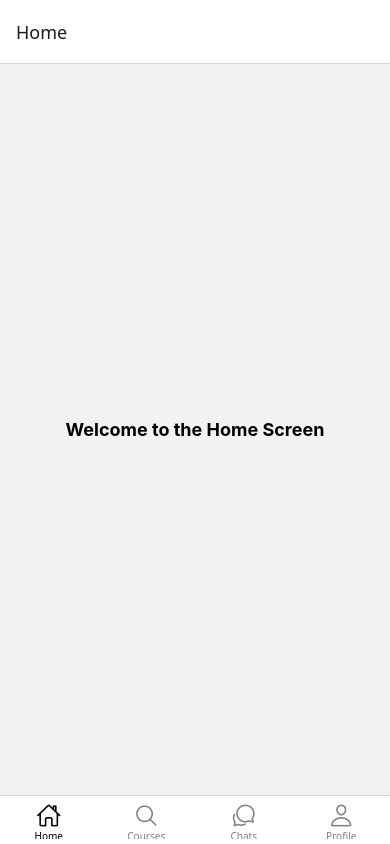
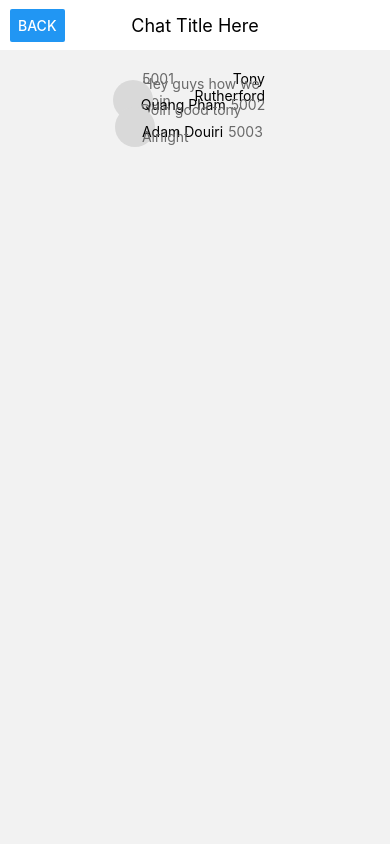
Before and after one commit to quuanng/study-group, a React Native app in the folder frontend/: screen /SingleChatScreen in a window 390 px wide. Built offline with nearby package versions, Linux system fonts and the light colour scheme.

Commit message:
Added frontend for chat

```diff
--- /dev/null
+++ b/frontend/components/ChatListEntry.tsx
@@ -0,0 +1,94 @@
+import React, { useState } from 'react'
+import { useNavigation } from '@react-navigation/native';
+import { View, Text, TextInput, Button, StyleSheet, Alert, Image, Pressable } from 'react-native'
+import { StackNavigationProp } from '@react-navigation/stack';
+import { RootStackParamList } from '../navigation/MainNavigator';
+
+interface ChatListEntryProps {
+
+}
+
+const ChatListEntry: React.FC<ChatListEntryProps> = ({ }) => {
+
+  const navigation = useNavigation<StackNavigationProp<RootStackParamList>>();
+
+  return (
+    <Pressable style={styles.container} onPress={() => navigation.navigate('SingleChatScreen', {chatId:0})}>
+      <View style={styles.sub_container}>
+        <View style={styles.icon_container}>
+          <View style={styles.placeholder_icon}>
+
+          </View>
+        </View>
+        <View style={styles.text_parent_container}>
+          <View style={styles.text_headline_container}>
+            <Text style={styles.text_headline_group_name}>CSCI 4041 - My Group</Text>
+            <Text style={styles.text_headline_last_date}>2/28/25</Text>
+          </View>
+          <View style={styles.text_body_container}>
+            <Text style={styles.body_label}>Hey, does anyone want to work on the homework together tonight?</Text>
+          </View>
+        </View>
+      </View>
+    </Pressable>
+  )
+}
+
+const styles = StyleSheet.create({
+  container: {
+    aspectRatio: 400/80,
+    backgroundColor: '#ffffff',
+    borderRadius: 5,
+    width:'100%',
+  },
+  sub_container: {
+    flex: 1,
+    flexDirection: 'row',
+  },
+  icon_container: {
+    flex: 68/400,
+    alignContent: 'center',
+    justifyContent: 'center',
+  },
+  placeholder_icon: {
+    flex: 5/10,
+    aspectRatio: 1,
+    margin: 'auto',
+    borderRadius: 100,
+    backgroundColor: '#D9D9D9'
+  },
+  text_parent_container: {
+    flex: 1-68/400,
+    flexDirection: 'column',
+  },
+  text_headline_container: {
+    paddingTop: 8,
+    flex: 0.3,
+    fontSize: 16,
+    flexDirection: 'row',
+  },
+  text_headline_group_name: {
+    flex: 0.7,
+    textAlign: 'left',
+  },
+  text_headline_last_date: {
+    flex: 0.3,
+    textAlign: 'right',
+    paddingRight: 10,
+    color: '#696969'
+  },
+  text_body_container: {
+    flex: 0.7,
+    fontSize: 14,
+    paddingRight: 10,
+  },
+  body_label: {
+    color: '#696969'
+  },
+  image: {
+    width: 150,
+    height: 150,
+  },
+})
+
+export default ChatListEntry
--- /dev/null
+++ b/frontend/components/ChatMessage.tsx
@@ -0,0 +1,131 @@
+import React, { useEffect, useState } from 'react'
+import { useNavigation } from '@react-navigation/native';
+import { View, Text, TextInput, Button, StyleSheet, Alert, Image, Pressable } from 'react-native'
+import { StackNavigationProp } from '@react-navigation/stack';
+import { RootStackParamList } from '../navigation/MainNavigator';
+
+interface ChatMessageProps {
+    Message: {sender: string, is_self: boolean, timestamp: number, content: string}
+}
+
+// interface CondensedMessage {
+//     CondensedMessage: {sender: string, is_self: boolean, timestamps: number[], content: string[]}
+// }
+
+const ChatMessage: React.FC<ChatMessageProps> = ({ Message }) => {
+
+  const navigation = useNavigation<StackNavigationProp<RootStackParamList>>();
+
+  return (
+    <View style={styles.container}>
+      <View style={styles.sub_container}>
+        {Message.is_self || <View style={styles.icon_container}>
+          <View style={styles.placeholder_icon}>
+
+          </View>
+        </View>}
+        <View style={styles.text_parent_container}>
+            {!Message.is_self &&
+                <View style={styles.other_text_headline_container}>
+                    <Text style={styles.other_message_sender}>{Message.sender}</Text>
+                    <Text style={styles.other_message_date}>{Message.timestamp}</Text>
+                </View>
+            ||
+                <View style={styles.self_text_headline_container}>
+                    <Text style={styles.self_message_sender}>{Message.sender}</Text>
+                    <Text style={styles.self_message_date}>{Message.timestamp}</Text>
+                </View>
+            }
+            {!Message.is_self &&
+                <View style={styles.other_text_body_container}>
+                    <Text style={styles.body_label}>{Message.content}</Text>
+                </View>
+            ||
+                <View style={styles.self_text_body_container}>
+                    <Text style={styles.body_label}>{Message.content}</Text>
+                </View>
+            }
+        </View>
+      </View>
+    </View>
+  )
+}
+
+const styles = StyleSheet.create({
+  container: {
+    aspectRatio: 400/60,
+    borderRadius: 5,
+    width:'100%',
+  },
+  sub_container: {
+    flex: 1,
+    flexDirection: 'row',
+    justifyContent: 'flex-end',
+  },
+  icon_container: {
+    flex: 68/400,
+    alignContent: 'center',
+    justifyContent: 'center',
+  },
+  placeholder_icon: {
+    width:40,
+    height:40,
+    aspectRatio: 1,
+    margin: 'auto',
+    borderRadius: 100,
+    backgroundColor: '#D9D9D9'
+  },
+  text_parent_container: {
+    flex: 1-68/400,
+    flexDirection: 'column',
+  },
+  other_text_headline_container: {
+    paddingTop: 8,
+    flex: 0.3,
+    fontSize: 16,
+    flexDirection: 'row',
+  },
+  self_text_headline_container: {
+    paddingTop: 8,
+    flex: 0.3,
+    fontSize: 16,
+    paddingRight: 10,
+    flexDirection: 'row-reverse',
+  },
+  other_message_sender: {
+    textAlign: 'left',
+  },
+  other_message_date: {
+    textAlign: 'left',
+    paddingLeft: 5,
+    color: '#696969'
+  },
+  self_message_sender: {
+    textAlign: 'right',
+  },
+  self_message_date: {
+    textAlign: 'right',
+    paddingRight: 5,
+    color: '#696969'
+  },
+  other_text_body_container: {
+    flex: 0.7,
+    fontSize: 14,
+    paddingRight: 10,
+  },
+  self_text_body_container: {
+    flex: 0.7,
+    fontSize: 14,
+    paddingRight: 10,
+    flexDirection: 'row-reverse',
+  },
+  body_label: {
+    color: '#696969'
+  },
+  image: {
+    width: 150,
+    height: 150,
+  },
+})
+
+export default ChatMessage
--- a/frontend/navigation/MainNavigator.tsx
+++ b/frontend/navigation/MainNavigator.tsx
@@ -1,5 +1,6 @@
 import React, { useContext } from 'react'
 import { createBottomTabNavigator } from '@react-navigation/bottom-tabs'
+import { createStackNavigator } from '@react-navigation/stack'
 import { NavigationContainer, DefaultTheme, DarkTheme } from '@react-navigation/native'
 import Icon from 'react-native-vector-icons/Ionicons'
 import { ThemeContext } from '../context/ThemeContext' // To manage light/dark mode
@@ -7,14 +8,20 @@ import HomeScreen from '../screens/HomeScreen'
 import ClassesScreen from '../screens/ClassesScreen'
 import ChatsScreen from '../screens/ChatsScreen'
 import ProfileScreen from '../screens/ProfileScreen'
+import SingleChatScreen from '../screens/SingleChatScreen'
 
 const Tab = createBottomTabNavigator()
+const Stack = createStackNavigator()
 
-export default function MainNavigator() {
+export type RootStackParamList = {
+  MainTabs: undefined,
+  SingleChatScreen: { chatId: number }; // Define chatId as a parameter
+};
+
+function TabNavigator() {
   const { theme } = useContext(ThemeContext)
 
   return (
-    <NavigationContainer theme={theme === 'dark' ? DarkTheme : DefaultTheme}>
     <Tab.Navigator
       screenOptions={({ route }) => ({
         tabBarIcon: ({ color, size }) => {
@@ -35,6 +42,20 @@ export default function MainNavigator() {
       <Tab.Screen name="Chats" component={ChatsScreen} />
       <Tab.Screen name="Profile" component={ProfileScreen} />
     </Tab.Navigator>
+  )
+}
+
+// Stack Navigator (Manages Both Tabs and Full-Screen Pages)
+export default function MainNavigator() {
+  const { theme } = useContext(ThemeContext)
+
+  return (
+    <NavigationContainer theme={theme === 'dark' ? DarkTheme : DefaultTheme}>
+      <Stack.Navigator screenOptions={{ headerShown: false }}>
+        <Stack.Screen name="MainTabs" component={TabNavigator} />
+
+        <Stack.Screen name="SingleChatScreen" component={SingleChatScreen} />
+      </Stack.Navigator>
     </NavigationContainer>
   )
 }
--- a/frontend/package.json
+++ b/frontend/package.json
@@ -13,6 +13,7 @@
     "@react-native-community/masked-view": "^0.1.11",
     "@react-navigation/bottom-tabs": "^7.2.0",
     "@react-navigation/native": "^7.0.14",
+    "@react-navigation/stack": "^7.1.1",
     "axios": "^1.7.9",
     "react": "18.3.1",
     "react-native": "0.77.0",
--- a/frontend/screens/ChatsScreen.tsx
+++ b/frontend/screens/ChatsScreen.tsx
@@ -1,10 +1,29 @@
 import React from 'react'
-import { View, Text, StyleSheet } from 'react-native'
+import { View, Text, StyleSheet, FlatList } from 'react-native'
+import ChatListEntry from "../components/ChatListEntry"
 
 export default function ChatsScreen() {
+
+  const DATA = [
+    {
+      id: 'bd7acbea-c1b1-46c2-aed5-3ad53abb28ba',
+      title: 'First Item',
+    },
+    {
+      id: '3ac68afc-c605-48d3-a4f8-fbd91aa97f63',
+      title: 'Second Item',
+    },
+    {
+      id: '58694a0f-3da1-471f-bd96-145571e29d72',
+      title: 'Third Item',
+    },
+  ];
+
   return (
     <View style={styles.container}>
-      <Text style={styles.text}>Welcome to the Chats Screen</Text>
+      <FlatList contentContainerStyle={styles.list} data={DATA}
+        renderItem={({}) => <ChatListEntry />}
+        keyExtractor={item => item.id}/>
     </View>
   )
 }
@@ -15,6 +34,14 @@ const styles = StyleSheet.create({
     justifyContent: 'center',
     alignItems: 'center',
   },
+  list: {
+    flex: 1,
+    justifyContent: 'flex-start',
+    paddingTop: 2,
+    gap: 2,
+    flexDirection: 'column',
+    alignItems: 'center',
+  },
   text: {
     fontSize: 18,
     fontWeight: 'bold',
--- /dev/null
+++ b/frontend/screens/SingleChatScreen.tsx
@@ -0,0 +1,94 @@
+import React from 'react'
+import { View, Text, StyleSheet, FlatList, Button, SafeAreaView} from 'react-native'
+import ChatMessage from '../components/ChatMessage';
+import { useNavigation } from '@react-navigation/native';
+import { StackNavigationProp } from '@react-navigation/stack';
+import { RootStackParamList } from '../navigation/MainNavigator';
+
+export default function ChatsScreen() {
+
+  const DATA: {sender: string, is_self: boolean, timestamp: number, content: string}[] = [
+    {
+        sender: "Tony Rutherford",
+        timestamp: 5001,
+        is_self: true,
+        content: "Hey guys how we doin"
+    },
+    {
+        sender: "Quang Pham",
+        timestamp: 5002,
+        is_self: false,
+        content: "Doin good tony"
+    },
+    {
+        sender: "Adam Douiri",
+        timestamp: 5003,
+        is_self: false,
+        content: "Alriight"
+    },
+  ];
+
+  const navigation = useNavigation<StackNavigationProp<RootStackParamList>>();
+
+  return (
+    <SafeAreaView style={styles.safeArea}>
+      <View style={styles.background}>
+          <View style={styles.container}>
+              <View style={styles.head_container}>
+                  <Button title="Back" onPress={() => navigation.goBack()} />
+                  <View style={styles.title_container}>
+                      <Text style={styles.chat_title}>Chat Title Here</Text>
+                  </View>
+              </View>
+          <FlatList contentContainerStyle={styles.list} data={DATA}
+              renderItem={({item}) => <ChatMessage Message={item} />}
+              keyExtractor={(item, idx) => idx.toString()} />
+          </View>
+      </View>
+    </SafeAreaView>
+  );
+}
+
+const styles = StyleSheet.create({
+    safeArea: {
+        flex: 1,
+        backgroundColor: '#ffffff',
+    },
+    background: {
+        backgroundColor:'#ffffff',
+        width:'100%',
+        height:'100%',
+    },
+    container: {
+        flex: 1,
+        justifyContent: 'center',
+        alignItems: 'center',
+        backgroundColor:'#f2f2f2',
+    },
+    head_container: {
+        height: 50,
+        backgroundColor: '#ffffff',
+        width: "100%",
+        flexDirection: 'row',
+        alignItems: 'center',
+        paddingHorizontal: 10,
+        marginBottom: 10,
+    },
+    title_container: {
+        position: 'absolute',
+        left: 0,
+        right: 0,
+        alignItems: 'center',
+    },
+    chat_title: {
+        fontSize: 18,
+    },
+    list: {
+        flex: 1,
+        justifyContent: 'flex-start',
+        paddingTop: 2,
+        gap: 2,
+        flexDirection: 'column',
+        alignItems: 'center',
+    },
+});
```
Also changed, not shown: 3 other files (tests, documents, lock files or other folders). Lines whose indentation alone changed are shown as unchanged.
